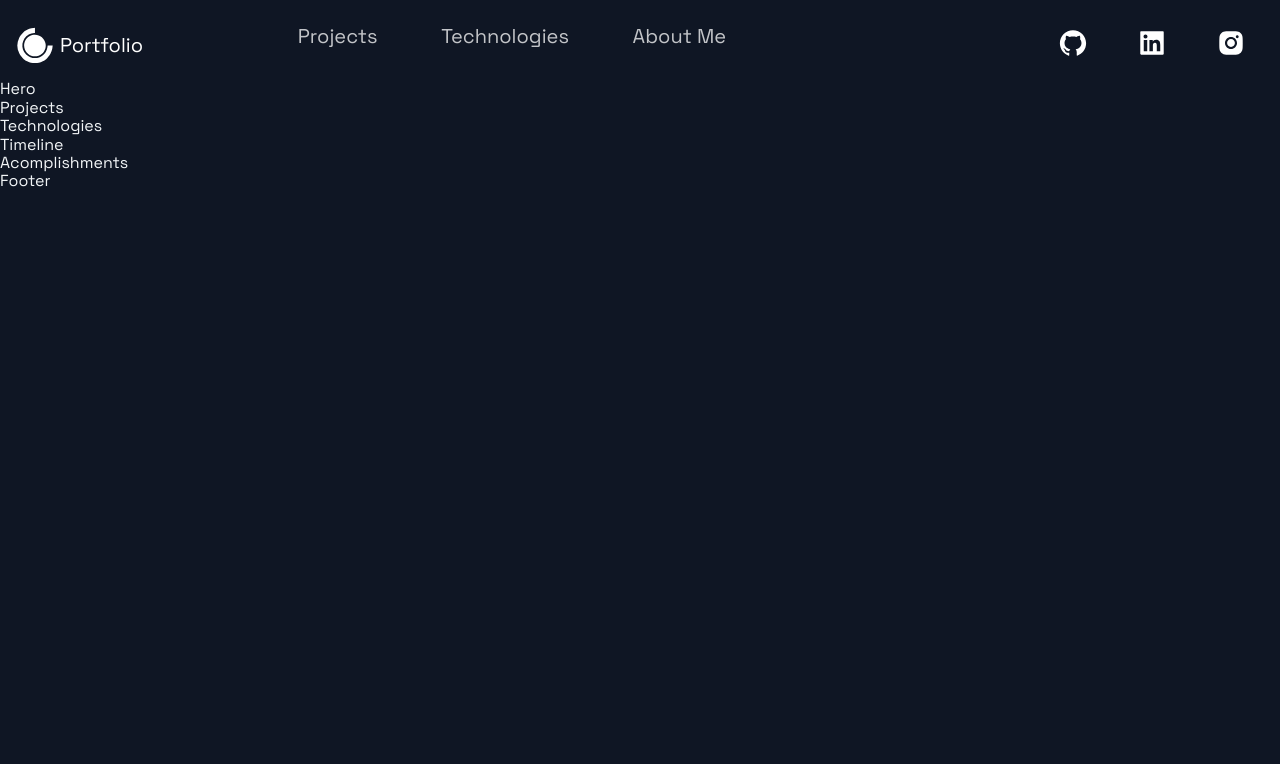
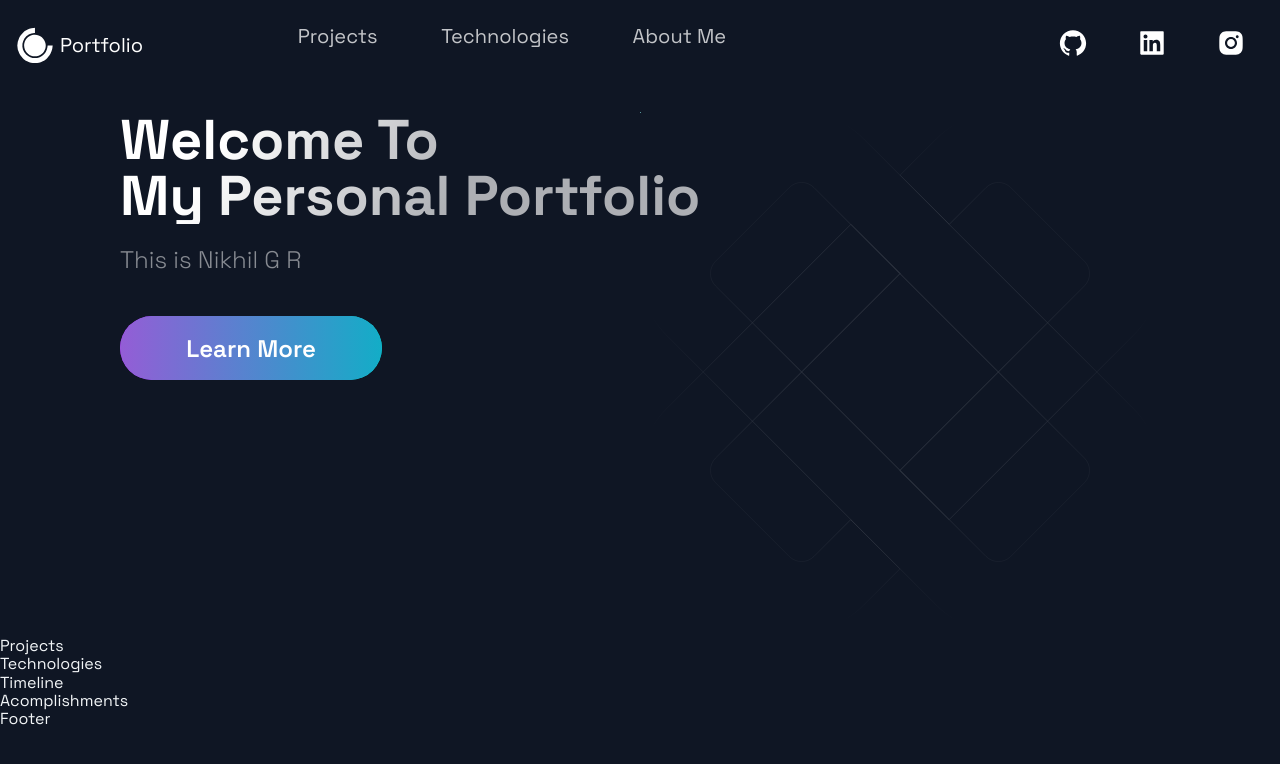
Before and after one commit to nikhilgubbi/portfolio_website, a Next.js app: page / in a window 1280 px wide. Shown: the top 764 px of the page. Built offline with nearby package versions, Linux system fonts and the light colour scheme.

Commit message:
React Portfolio

```diff
--- a/src/components/Hero/Hero.js
+++ b/src/components/Hero/Hero.js
@@ -5,9 +5,17 @@
 import { LeftSection } from './HeroStyles';
 
 const Hero = (props) => (
-  <div>
-    Hero
-  </div>
+  <Section row nopadding>
+    <LeftSection>
+      <SectionTitle>
+        Welcome To <br />
+        My Personal Portfolio
+      </SectionTitle>
+      <SectionText>This is Nikhil G R</SectionText>
+      <Button onClick={() => window.location = "https:google.com"}>Learn More</Button>
+    </LeftSection>
+
+  </Section>
 );
 
 export default Hero;
--- a/src/pages/index.js
+++ b/src/pages/index.js
@@ -10,10 +10,10 @@
 const Home = () => {
   return (
     <Layout>
-      {/* <Section grid> */}
+      <Section grid>
         <Hero />
-        {/* <BgAnimation /> */}
-      {/* </Section> */}
+        <BgAnimation />
+      </Section>
       <Projects />
       <Technologies />
       <Timeline />
```
